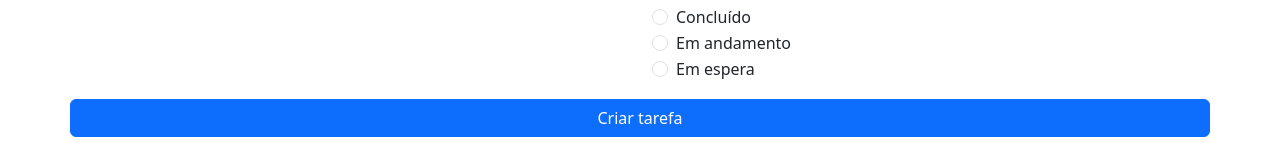
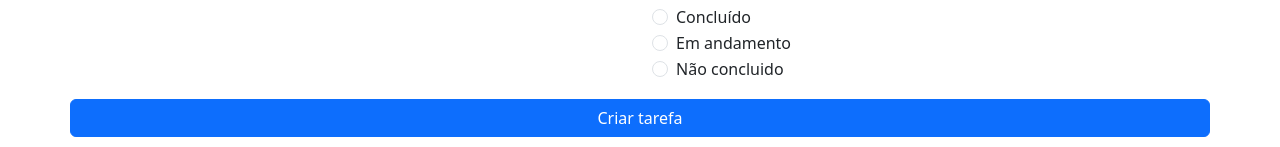
Before and after one commit to LincolnBarsotti/FACENS, an Angular app in the folder Programação Web/projetos-angular/lista-de-tarefas/: page / in a window 1280 px wide. Shown: the part 141-288 px from the top of the page. Built offline with nearby package versions, Linux system fonts and the light colour scheme.

Commit message:
angular lista de tarefas: - Array finished

```diff
--- a/Programação Web/projetos-angular/lista-de-tarefas/src/app/tarefas/tarefas.component.html
+++ b/Programação Web/projetos-angular/lista-de-tarefas/src/app/tarefas/tarefas.component.html
@@ -13,18 +13,18 @@
                 <legend class="col-form ">Status da tarefa</legend>
                 <div class="col-sm-10">
                     <form #radioForm="ngForm">  <div class="form-check">
-                        <input class="form-check-input" type="radio" id="gridRadios1" value="concluido" name="selectedStatus" [(ngModel)]="tarefas.selectedStatus">  <label class="form-check-label" for="gridRadios1">
+                        <input class="form-check-input" type="radio" id="gridRadios1" value="Concluido" name="selectedStatus" [(ngModel)]="tarefas.selectedStatus">  <label class="form-check-label" for="gridRadios1">
                           Concluído
                         </label>
                       </div>
                       <div class="form-check">
-                        <input class="form-check-input" type="radio" id="gridRadios2" value="emAndamento" name="selectedStatus" [(ngModel)]="tarefas.selectedStatus">  <label class="form-check-label" for="gridRadios2">
+                        <input class="form-check-input" type="radio" id="gridRadios2" value="Em andamento" name="selectedStatus" [(ngModel)]="tarefas.selectedStatus">  <label class="form-check-label" for="gridRadios2">
                           Em andamento
                         </label>
                       </div>
                       <div class="form-check disabled">
-                        <input class="form-check-input" type="radio" id="gridRadios3" value="emEspera" name="selectedStatus" [(ngModel)]="tarefas.selectedStatus">  <label class="form-check-label" for="gridRadios3">
-                          Em espera
+                        <input class="form-check-input" type="radio" id="gridRadios3" value="não concluido" name="selectedStatus" [(ngModel)]="tarefas.selectedStatus">  <label class="form-check-label" for="gridRadios3">
+                          Não concluido
                         </label>
                       </div>
                     </form>
--- a/Programação Web/projetos-angular/lista-de-tarefas/src/app/tarefas/tarefas.component.ts
+++ b/Programação Web/projetos-angular/lista-de-tarefas/src/app/tarefas/tarefas.component.ts
@@ -10,19 +10,26 @@ import { FormsModule } from '@angular/forms';
 })
 export class TarefasComponent {
   tarefas = {
-    descricaoDaTarefa:"",
-    selectedStatus:  ""
+    descricaoDaTarefa: "",
+    selectedStatus: ""
   }
 
-  listaDeTarefas:objetoTarefa[] =[] ;
-
-
+  listaDeTarefas: objetoTarefa[] = [];
 
   criar() {
     if (this.tarefas.descricaoDaTarefa != "" && this.tarefas.selectedStatus != "") {
-      this.listaDeTarefas.push(new objetoTarefa());
+      let tarefaMomentanea: objetoTarefa = {
+        descricao: this.tarefas.descricaoDaTarefa,
+        status: this.tarefas.selectedStatus
+      };
+
+      this.listaDeTarefas.push(tarefaMomentanea);
       console.log(this.listaDeTarefas);
 
+      this.tarefas.descricaoDaTarefa = "";
+      this.tarefas.selectedStatus = "";
+    }else{
+      alert("Atribua um status ou uma descrição");
     }
   }
 
@@ -39,6 +46,7 @@ Use a diretiva [ngStyle] para aplicar um estilo de texto tachado (riscado) nas t
 Adicione um botão "Concluir" em cada tarefa da lista que alterna o valor da propriedade "concluida" da tarefa entre verdadeiro e falso.
 Dica: Para aplicar um estilo de texto tachado usando a diretiva [ngStyle], você pode definir uma expressão que retorna um objeto com a propriedade "text-decoration" definida como "line-through" se a tarefa estiver concluída
 */
-type objetoTarefa = {
-  name:string
- }
+interface objetoTarefa {
+  descricao: string;
+  status: string;
+}
```
